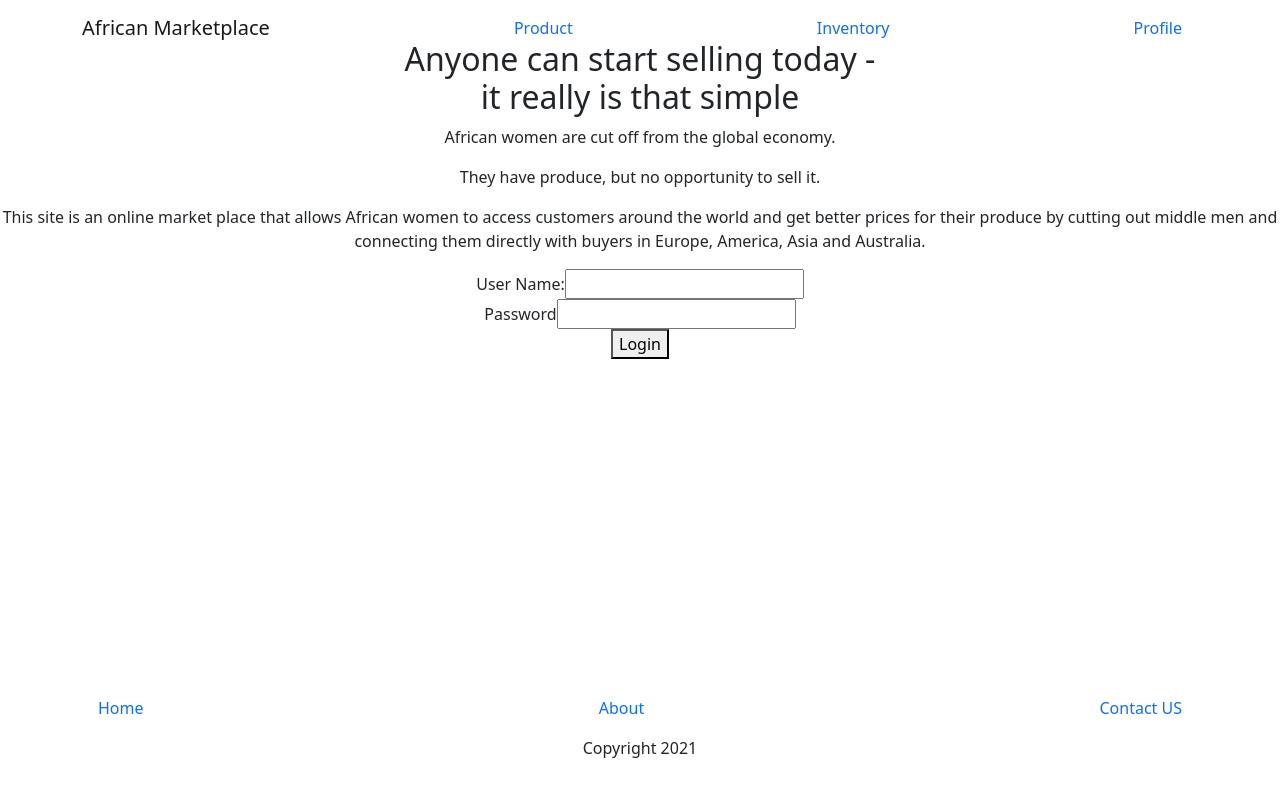
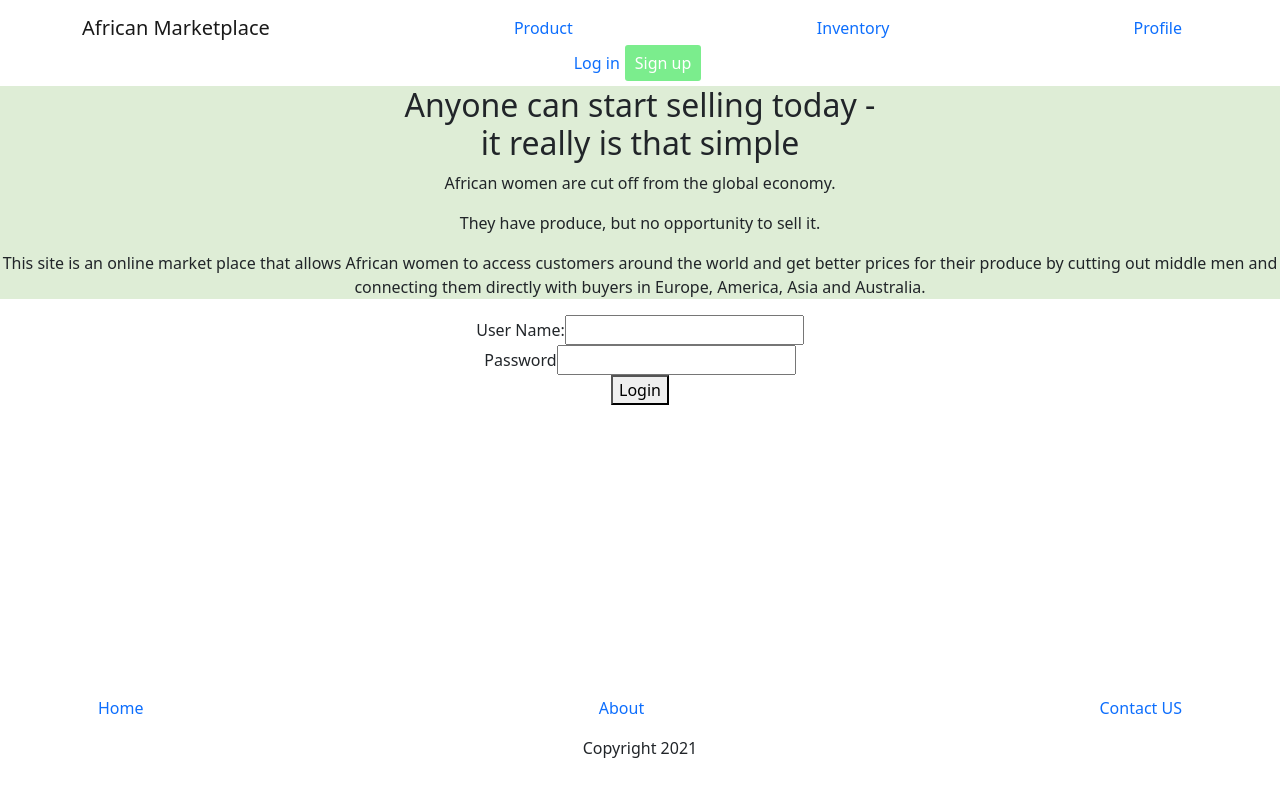
Before and after one commit to Build-Week-African-Marketplace-03/front-end, a React (Create React App) app in the folder african-marketplace/: page / in a window 1280 px wide. Shown: the top 796 px of the page. Built offline with nearby package versions, Linux system fonts and the light colour scheme.

Commit message:
added button styled component with 3 colors, working on nav

```diff
--- /dev/null
+++ b/african-marketplace/src/css/Button.js
@@ -0,0 +1,16 @@
+import React from "react"
+import styled from "styled-components"
+
+const ButtonStyle = styled.button`
+  padding: 6px 10px;
+  margin: 5px;
+  border: none;
+  border-radius: 3px;
+  color: white;
+
+  ${(props) => (props.type === "primary" ? "background: #deedd6" : null)}
+  ${(props) => (props.type === "secondary" ? "background: #7bed8d" : null)}
+  ${(props) => (props.type === "third" ? "background: #a6f" : null)}
+`
+
+export default ButtonStyle
--- /dev/null
+++ b/african-marketplace/src/css/Home.css
@@ -0,0 +1,4 @@
+.homeMainDiv {
+  background-color: #deedd6;
+  margin: 1px solid black;
+}
--- a/african-marketplace/src/index.css
+++ b/african-marketplace/src/index.css
@@ -1,13 +1,13 @@
 body {
   margin: 0;
-  font-family: -apple-system, BlinkMacSystemFont, 'Segoe UI', 'Roboto', 'Oxygen',
-    'Ubuntu', 'Cantarell', 'Fira Sans', 'Droid Sans', 'Helvetica Neue',
+  font-family: -apple-system, BlinkMacSystemFont, "Segoe UI", "Roboto", "Oxygen",
+    "Ubuntu", "Cantarell", "Fira Sans", "Droid Sans", "Helvetica Neue",
     sans-serif;
   -webkit-font-smoothing: antialiased;
   -moz-osx-font-smoothing: grayscale;
 }
 
 code {
-  font-family: source-code-pro, Menlo, Monaco, Consolas, 'Courier New',
+  font-family: source-code-pro, Menlo, Monaco, Consolas, "Courier New",
     monospace;
 }
--- a/african-marketplace/src/page/home.js
+++ b/african-marketplace/src/page/home.js
@@ -1,9 +1,22 @@
 import React from "react"
 import FormLogin from "../component/FormLogin"
+import ButtonStyle from "../css/Button"
+import Button from "../css/Button"
+
+const homeStyle = {
+  backgroundColor: "#deedd6",
+}
 
 export default function HomePage(props) {
   return (
-    <div classname="homeMainDiv">
+    <>
+      <nav>
+        <a href="/" style={{ color: "777", textDecoration: "none" }}>
+          Log in
+        </a>
+        <Button type="secondary">Sign up</Button>
+      </nav>
+      <div classname="homeMainDiv" style={homeStyle}>
         <h2>
           Anyone can start selling today - <br></br>it really is that simple
         </h2>
@@ -19,5 +32,6 @@ export default function HomePage(props) {
           </p>
         </div>
       </div>
+    </>
   )
 }
```
Also changed, not shown: 1 other file (tests, documents, lock files or other folders). Lines whose indentation alone changed are shown as unchanged.
